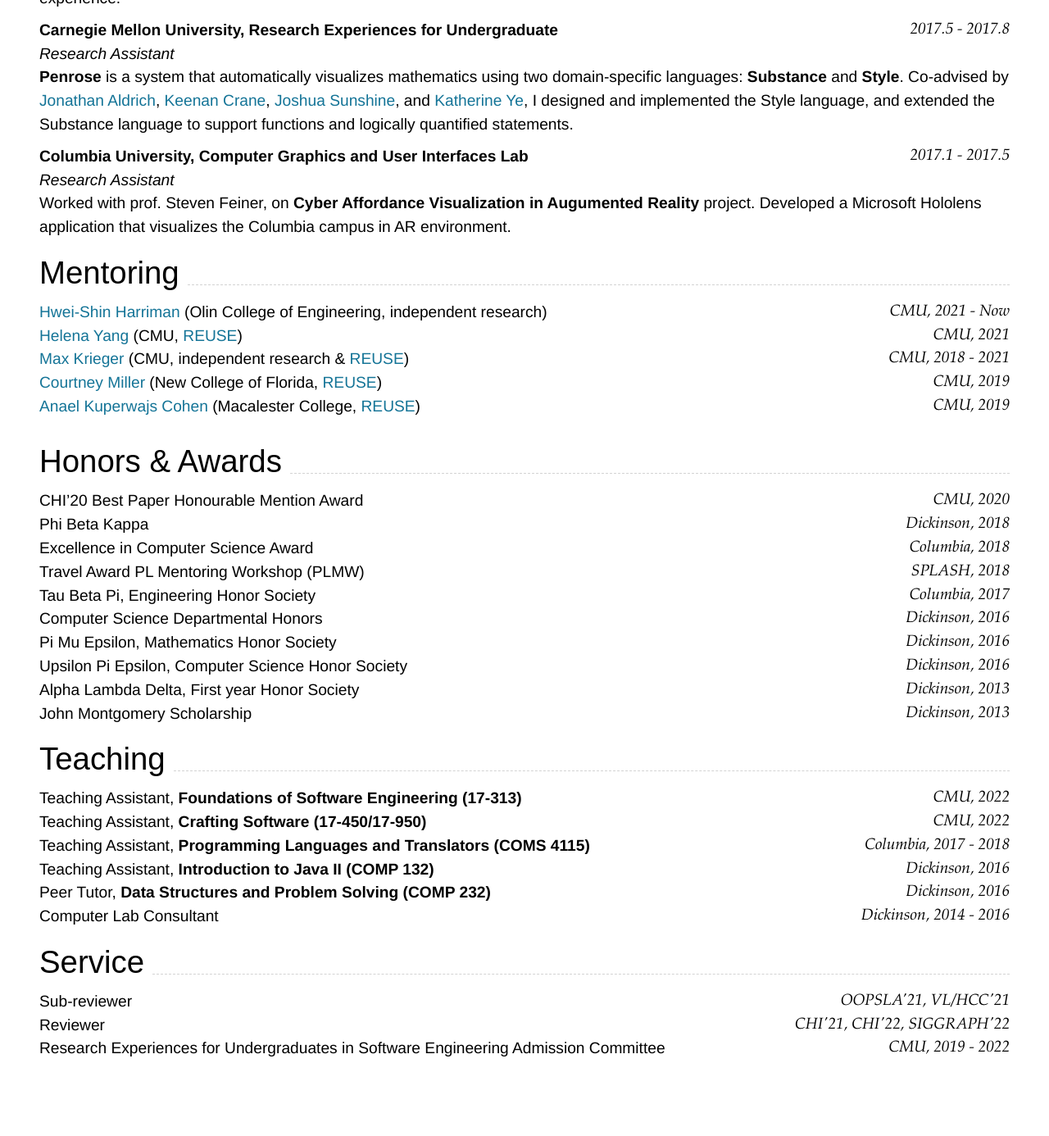
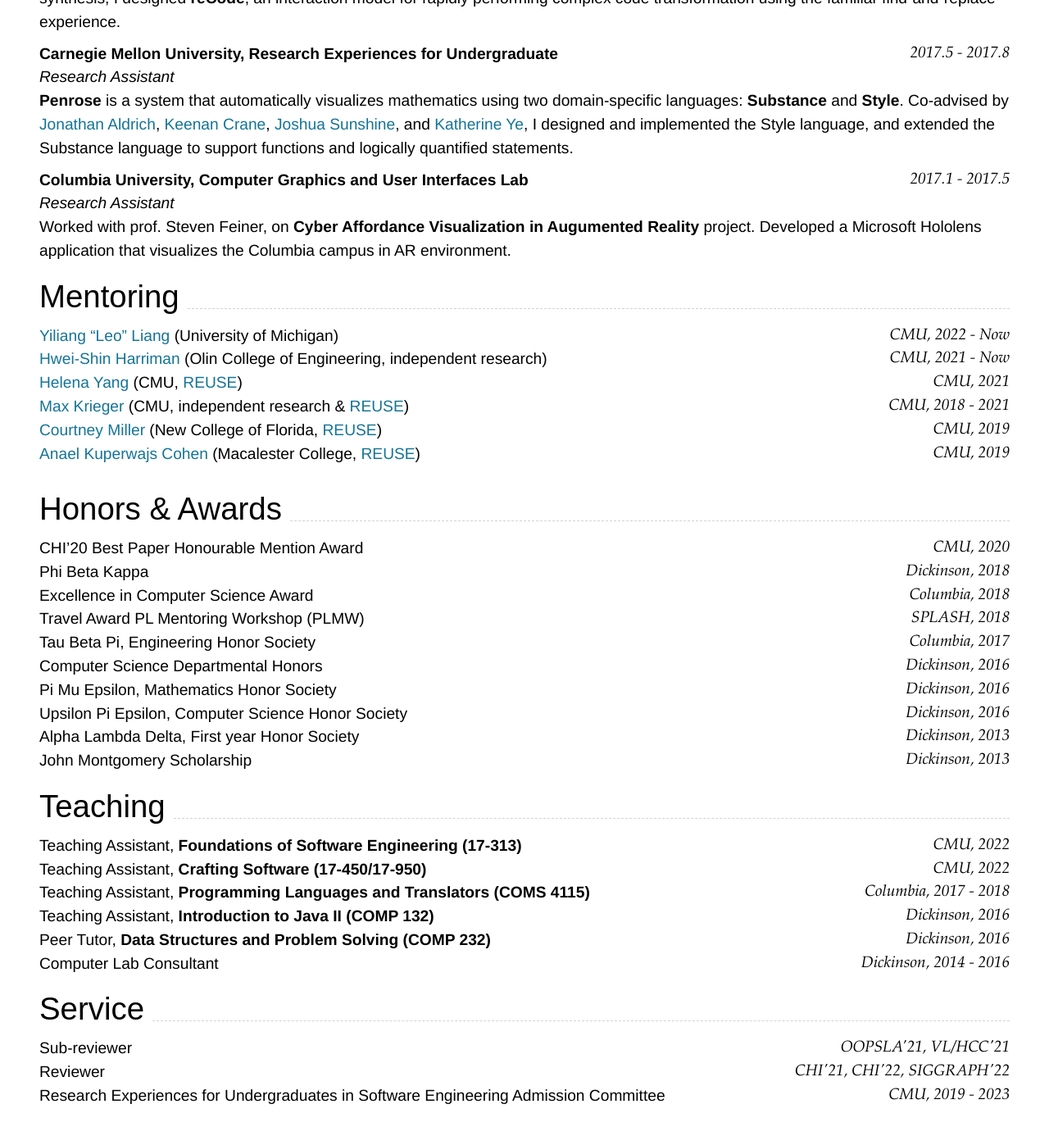
Before and after one commit to wodeni/nimo-markdown-cv, a Jekyll site: the page built from index.md, in a window 1280 px wide and 1400 px high, scrolled down 1853 px. Shown: the top 1386 px of the window at 82% size. Built offline with Jekyll 4.4.1, drawn with Linux system fonts in a browser that asks for light colours; nearby versions of some CDN libraries; before the commit the page ends 3195 px from its top, so only the background shows below that.

Commit message:
docs: ms

```diff
--- a/index.md
+++ b/index.md
@@ -128,6 +129,7 @@
 
 ## Mentoring
 
+[Yiliang "Leo" Liang](https://www.linkedin.com/in/yiliang-liang-a3631a138/) (University of Michigan) `CMU, 2022 - Now` <br>
 [Hwei-Shin Harriman](https://hsharriman.github.io/) (Olin College of Engineering, independent research) `CMU, 2021 - Now` <br>
 [Helena Yang](https://heleaf.me/) (CMU, [REUSE](https://www.cmu.edu/scs/s3d/reuse/)) `CMU, 2021` <br>
 [Max Krieger](https://a9.io/) (CMU, independent research & [REUSE](https://www.cmu.edu/scs/s3d/reuse/)) `CMU, 2018 - 2021` <br>
@@ -163,7 +165,7 @@
 
 Sub-reviewer `OOPSLA'21, VL/HCC'21` <br>
 Reviewer `CHI'21, CHI'22, SIGGRAPH'22` <br>
-Research Experiences for Undergraduates in Software Engineering Admission Committee `CMU, 2019 - 2022` <br>
+Research Experiences for Undergraduates in Software Engineering Admission Committee `CMU, 2019 - 2023` <br>
 
 <!-- ### Footer
 
```
Also changed, not shown: other parts of index.md (+1 -0 lines).
